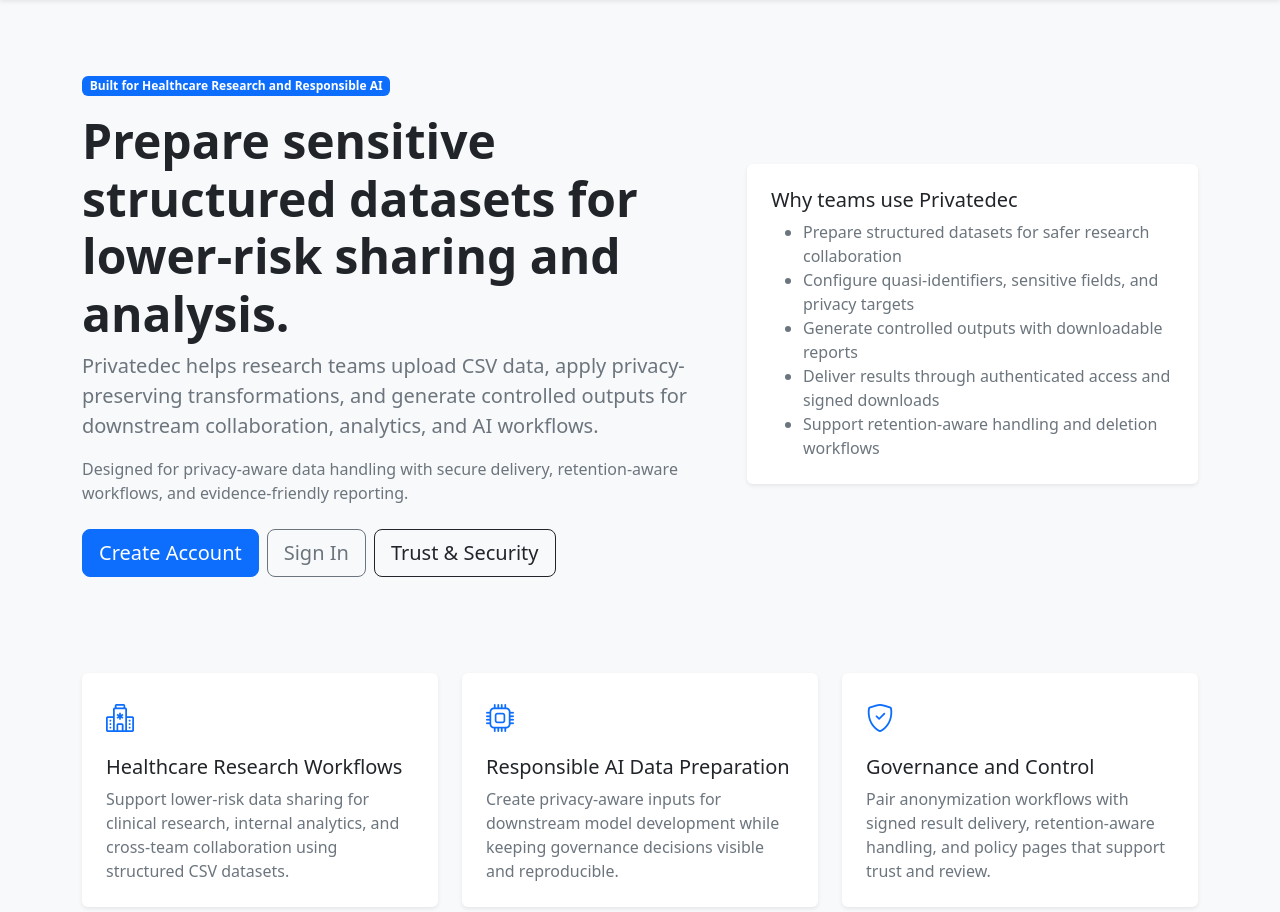
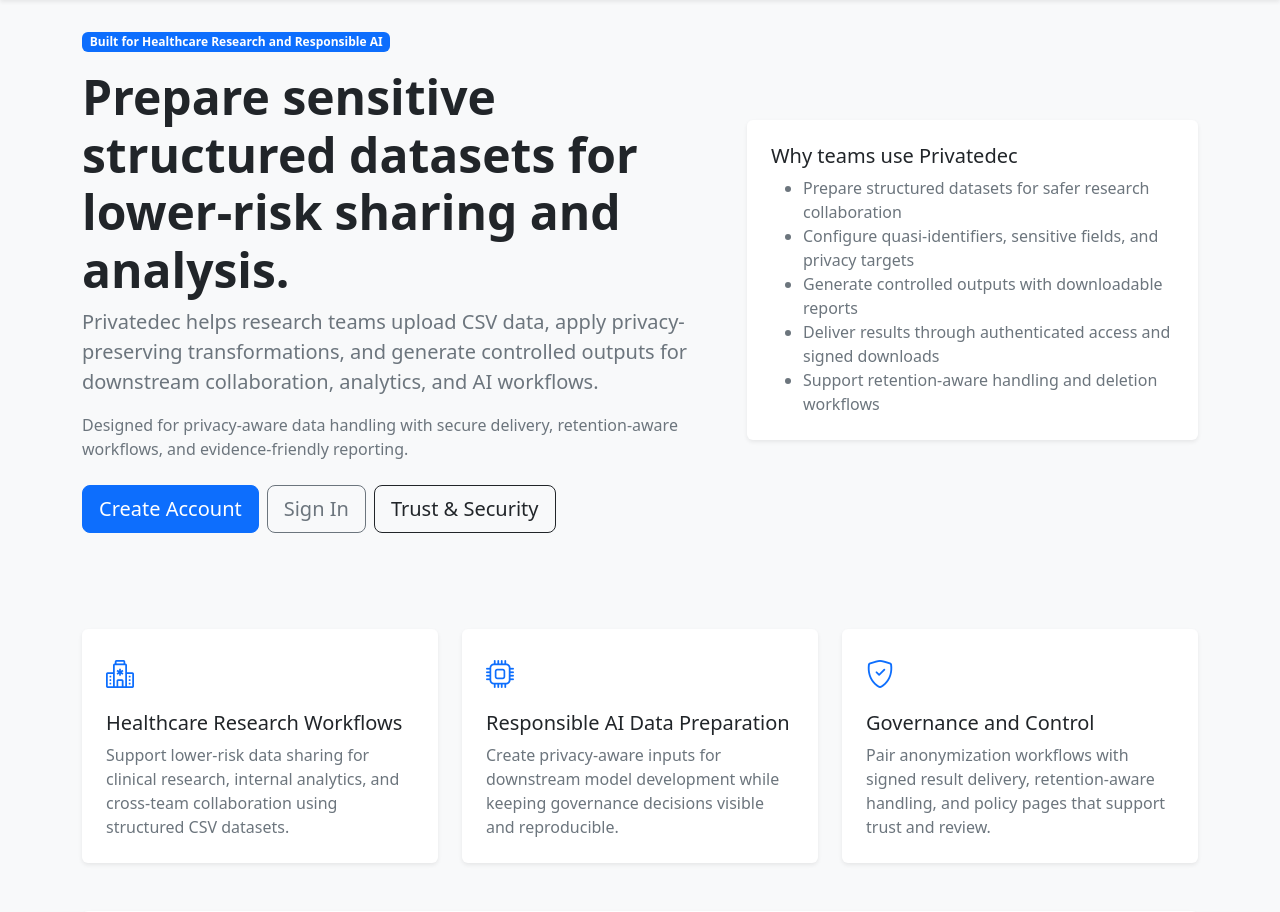
Before and after one commit to mark30331/privatedec, a Django app: page / in a window 1280 px wide. Shown: the part 57-969 px from the top of the page. Run offline with Django 5.2, Linux system fonts and the light colour scheme; parts of the project's set-up code (start-up, migrations or seed data) failed here and were passed over.

Commit message:
=updated the homepage

```diff
--- a/templates/core/home.html
+++ b/templates/core/home.html
@@ -3,7 +3,7 @@
 {% block title %}Privatedec | Privacy-Preserving CSV Anonymization{% endblock %}
 
 {% block content %}
-<section class="py-5">
+<section class="pt-1 pb-5">
     <div class="row align-items-center g-4 mb-5">
         <div class="col-lg-7">
             <span class="badge text-bg-primary mb-3">Built for Healthcare Research and Responsible AI</span>
```
